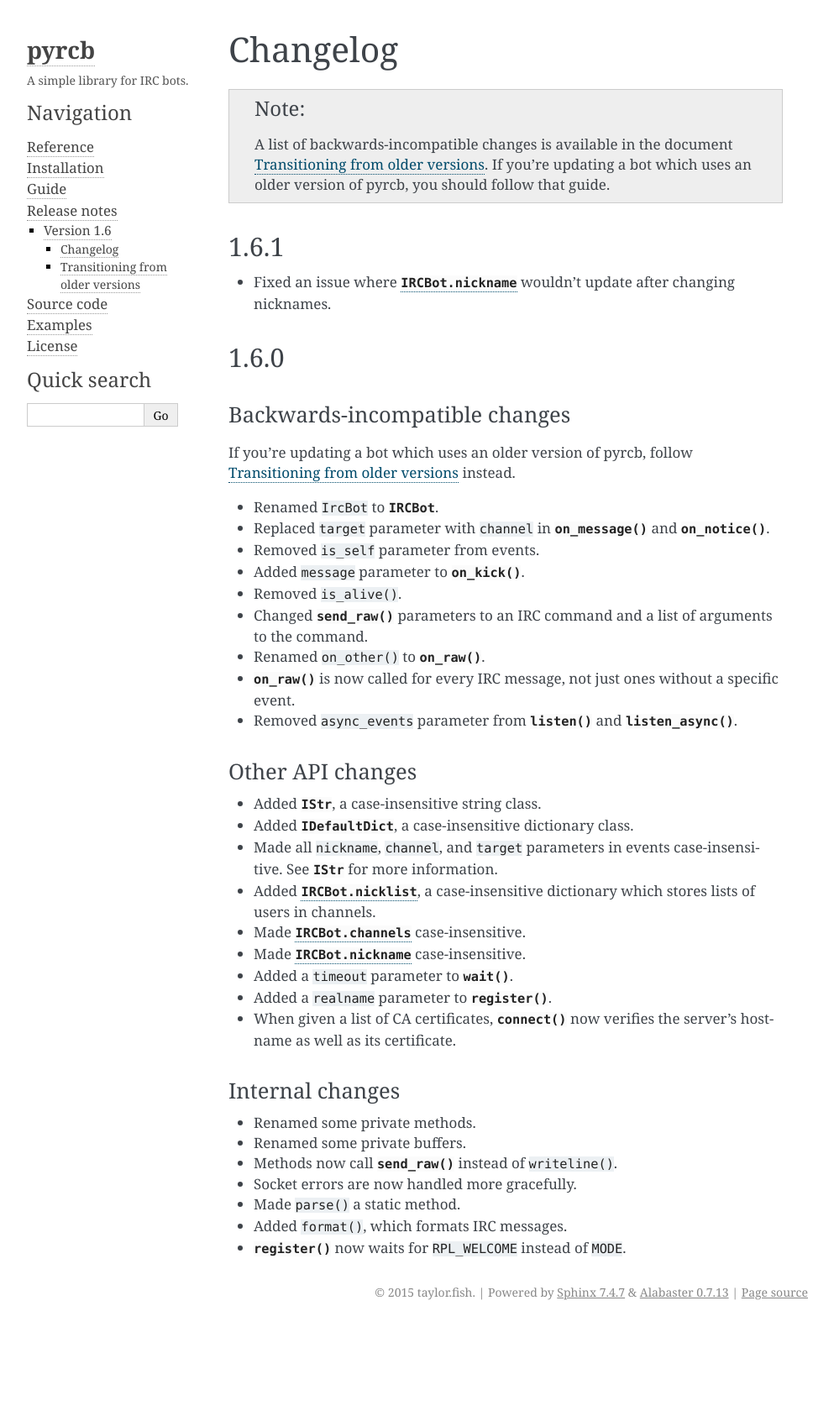
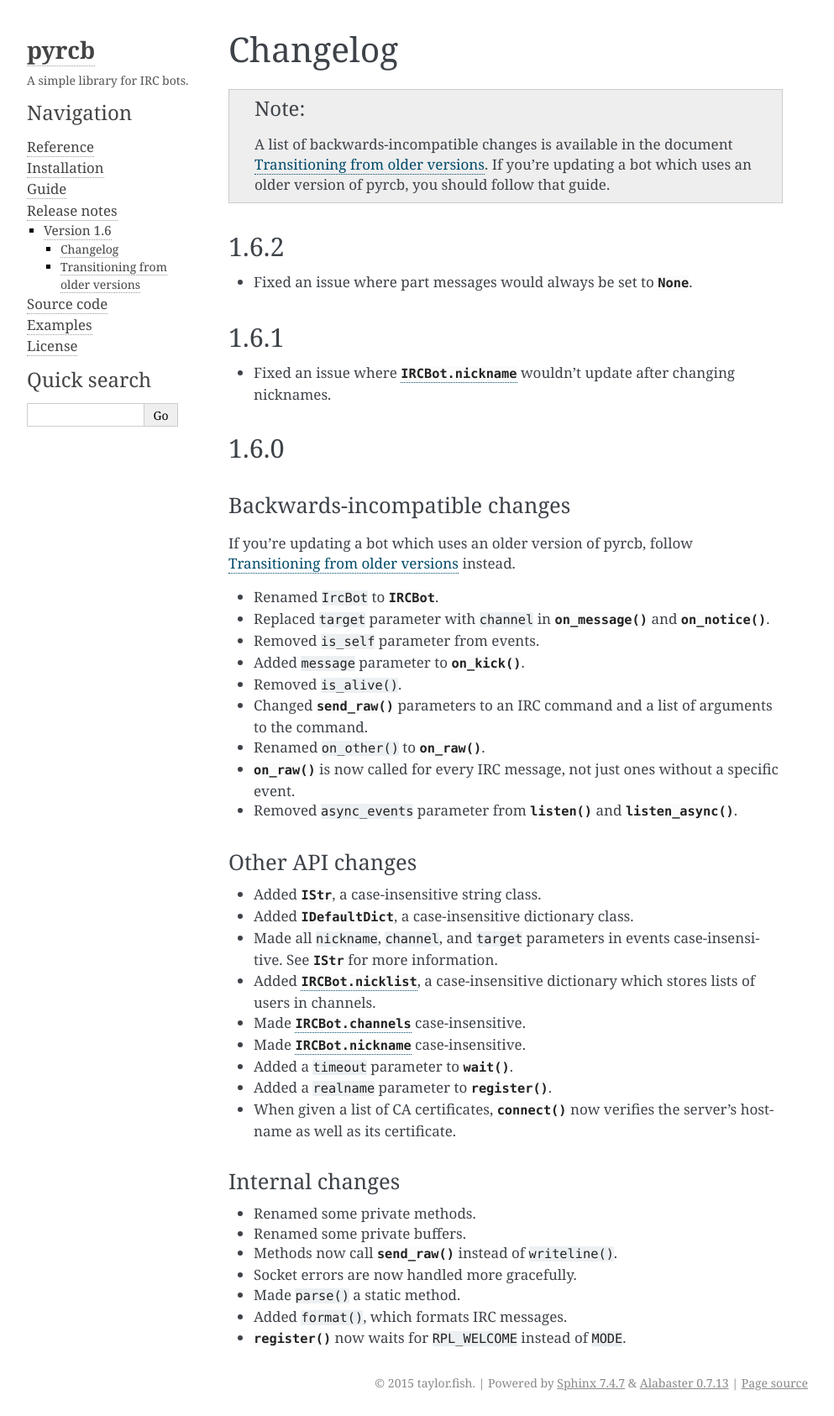
Before and after one commit to taylordotfish/pyrcb, a Sphinx documentation site: the page built from docs/release-notes/1.6/changelog.rst, in a window 1280 px wide. Shown: the whole page at 84% size, without its empty margins (148-1141 px from the left). Built offline with Sphinx 7.4.7, drawn with Linux system fonts in a browser that asks for light colours; before the commit the page ends 1578 px from its top, so only the background shows below that.

Commit message:
Fix issue with part messages
Fix issue where part messages would always be set to None.
Release version 1.6.2.

```diff
--- a/docs/index.rst
+++ b/docs/index.rst
@@ -27,7 +27,7 @@
 pyrcb is compatible with Python 2.7 and Python 3.1 or higher. SSL/TLS support
 requires at least Python 2.7.9 or Python 3.2.
 
-The current version of pyrcb is **1.6.1**, which was released on 2015-09-16.
+The current version of pyrcb is **1.6.2**, which was released on 2015-09-17.
 See the :doc:`changelog <release-notes/1.6/changelog>` for more information.
 
 .. _changelog:
--- a/docs/release-notes/1.6/changelog.rst
+++ b/docs/release-notes/1.6/changelog.rst
@@ -25,6 +25,11 @@
    A list of backwards-incompatible changes is available in the document
    :doc:`transitioning`. If you're updating a bot which uses an older version
    of pyrcb, you should follow that guide.
+
+1.6.2
+-----
+
+* Fixed an issue where part messages would always be set to `None`.
 
 1.6.1
 -----
--- a/pyrcb.py
+++ b/pyrcb.py
@@ -24,7 +24,7 @@
 import threading
 import time
 
-__version__ = "1.6.1"
+__version__ = "1.6.2"
 
 
 class IRCBot(object):
@@ -369,7 +369,7 @@
             self.on_join(nick, channel)
         elif cmd == "PART":
             self.remove_nickname(nick, [channel])
-            part_msg = (args + [None])[-1]
+            part_msg = (args + [None])[1]
             self.on_part(nick, channel, part_msg)
         elif cmd == "QUIT":
             self.remove_nickname(nick, self.channels)
```
Also changed, not shown: README.md (+1 -1 lines).
